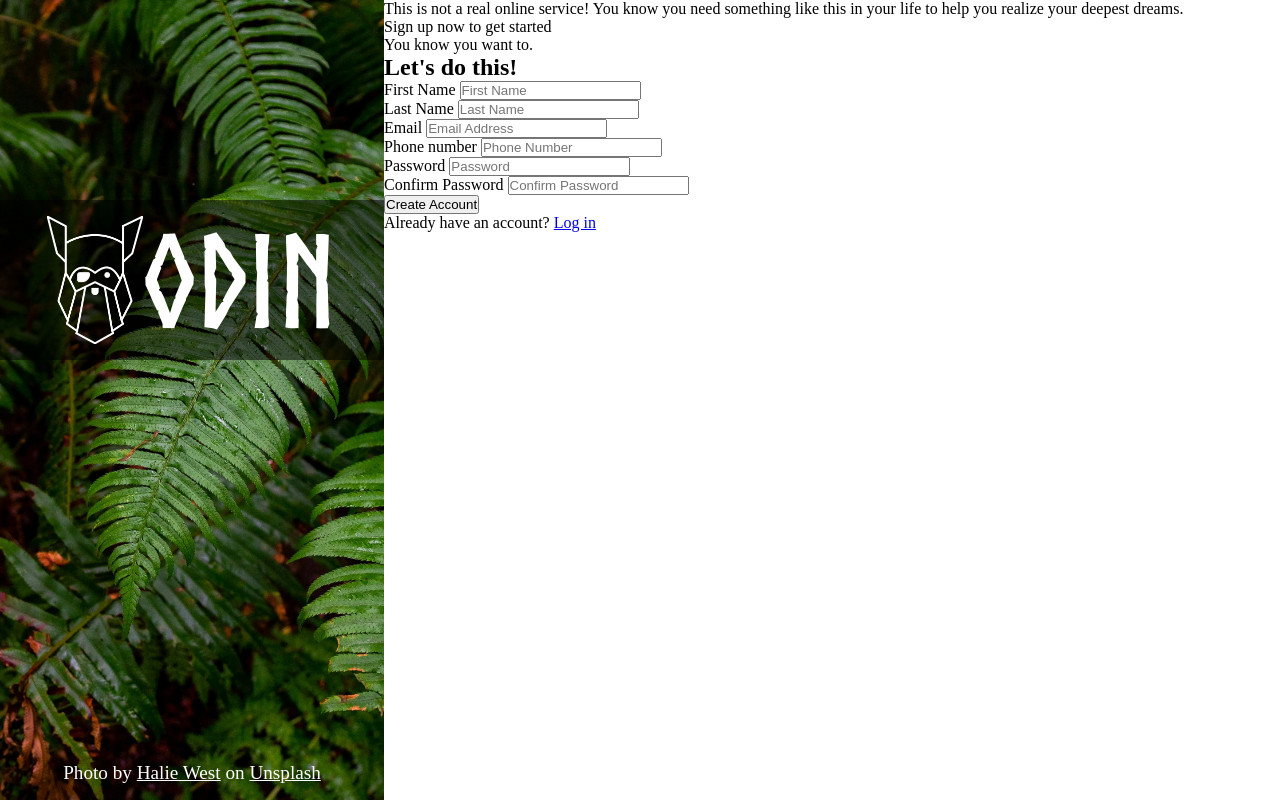
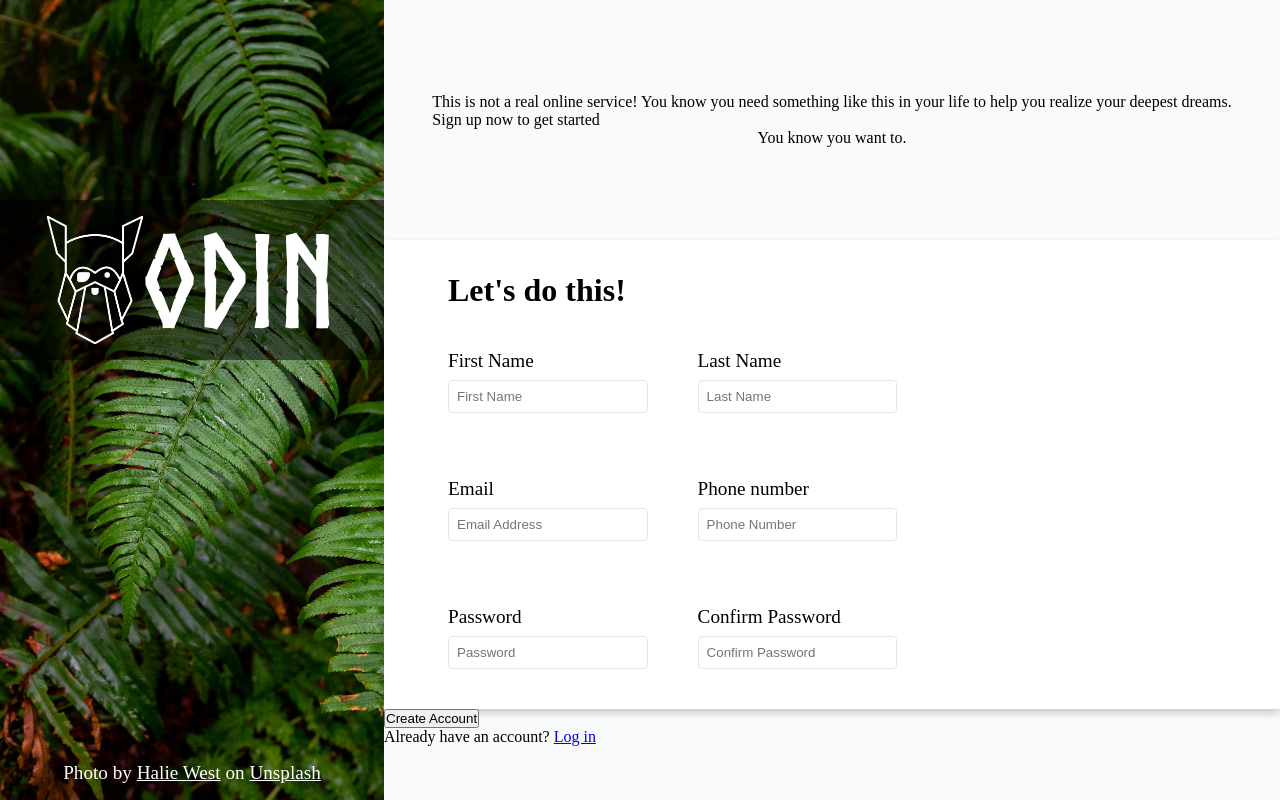
Before and after one commit to Loic-Schluchter/Sign-Up, a plain HTML site: page index.html in a window 1280 px wide. Drawn offline with Linux system fonts and the light colour scheme.

Commit message:
Styled sign-up form and required all fields
- Added layout and validation styles for the right section
- Reorganized form content and required all inputs

```diff
--- a/index.html
+++ b/index.html
@@ -19,12 +19,14 @@
         <a href="https://unsplash.com/fr/photos/plante-a-feuilles-vertes-en-photographie-en-gros-plan-25xggax4bSA" target="_blank" rel="noreferrer noopener">Unsplash</a></small>
 </section>
 <section class="right-section">
+    <div class="right-description-container">
         <p>This is not a real online service! You know you need something like this in your life to help you realize your deepest dreams.<br>Sign up <span class="italic">now</span> to get started</p>
         <p>You <span class="italic">know</span> you want to.</p>
-
+    </div>
     <div class="main-form-container">
+            <form action="">
+                <div class="shadow">
                     <h2>Let's do this!</h2>
-        <form action="">
                     <div class="sub-form-container">
                         <div class="input-container">
                             <label for="first-name">First Name</label>
@@ -36,25 +38,26 @@
                         </div>
                         <div class="input-container">
                             <label for="email">Email</label>
-                    <input type="email" id="email" placeholder="Email Address" name="user_email" >
+                            <input type="email" id="email" placeholder="Email Address" name="user_email" required >
                         </div>
                         <div class="input-container">
                             <label for="phone">Phone number</label>
-                    <input type="tel" id="phone" placeholder="Phone Number" name="user_phone">
+                            <input type="tel" id="phone" placeholder="Phone Number" name="user_phone" required>
                         </div>
                         <div class="input-container">
                             <label for="password">Password</label>
-                    <input type="password" name="password" id="password" placeholder="Password">
+                            <input type="password" name="password" id="password" placeholder="Password" required>
                         </div>
                         <div class="input-container">
                             <label for="confirm-password">Confirm Password</label>
-                    <input type="password" id="confirm-password" placeholder="Confirm Password">
+                            <input type="password" id="confirm-password" placeholder="Confirm Password" required>
+                        </div>
                     </div>
                 </div>
                 <input type="submit" value="Create Account" id="create-account">
             </form>
+    </div>
     <p>Already have an account? <a href="https://www.youtube.com/watch?v=Aq5WXmQQooo" target="_blank" rel="noreferrer noopener" >Log in</a></p>
-    </div>
 </section>
 </body>
 </html>
--- a/styles.css
+++ b/styles.css
@@ -61,5 +61,55 @@ body{
 /* Right section */
 
 .right-section{
+    display: flex;
     flex: 1;
+    flex-direction: column;
+    background-color: #F9FAFB;
 }
+.right-description-container{
+    padding: 1rem;
+    display: flex;
+    flex-direction: column;
+    justify-content: center;
+    align-items: center;
+    height: 30%;
+}
+.shadow {
+    box-shadow: 0 4px 8px 0 rgba(0, 0, 0, 0.2);
+    padding-left: 4rem;
+    padding-top: 2rem;
+    background-color: white;
+}
+.shadow h2{
+    font-size: 2rem;
+}
+.sub-form-container{
+    height: 400px;
+    display: grid;
+    grid-template-columns: repeat(2, 30%);
+    padding-top: 1rem;
+}
+.input-container{
+    display: flex;
+    justify-content: center;
+    flex-direction: column;
+    width: 80%;
+}
+.input-container input{
+    outline: none;
+    padding: 0.5rem;
+    border: 1px solid #E5E7EB;
+    border-radius: 4px;
+    margin-bottom: 1rem;
+}
+.input-container input:focus{
+    border: 1px solid blue;
+}
+.input-container input:user-invalid{
+    border: 1px solid red;
+}
+.input-container label{
+    margin-bottom: 0.5rem;
+    font-size: 1.2rem;
+
+}
```
Lines whose indentation alone changed are shown as unchanged.
